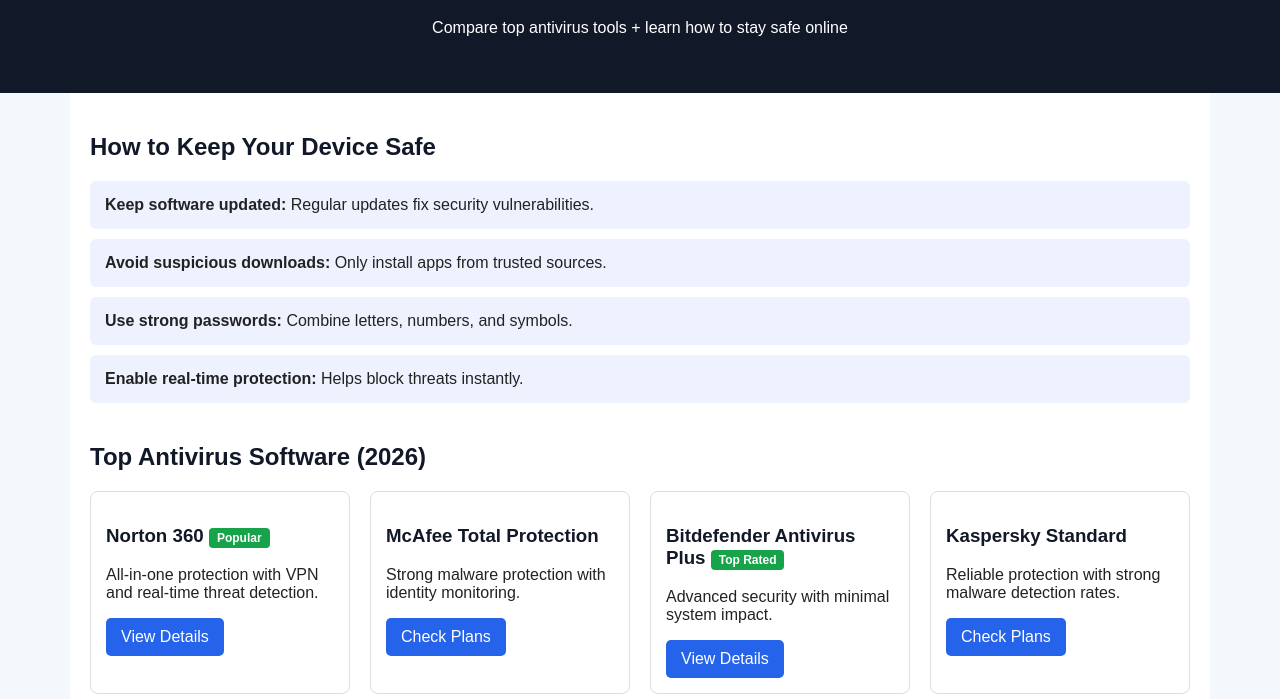
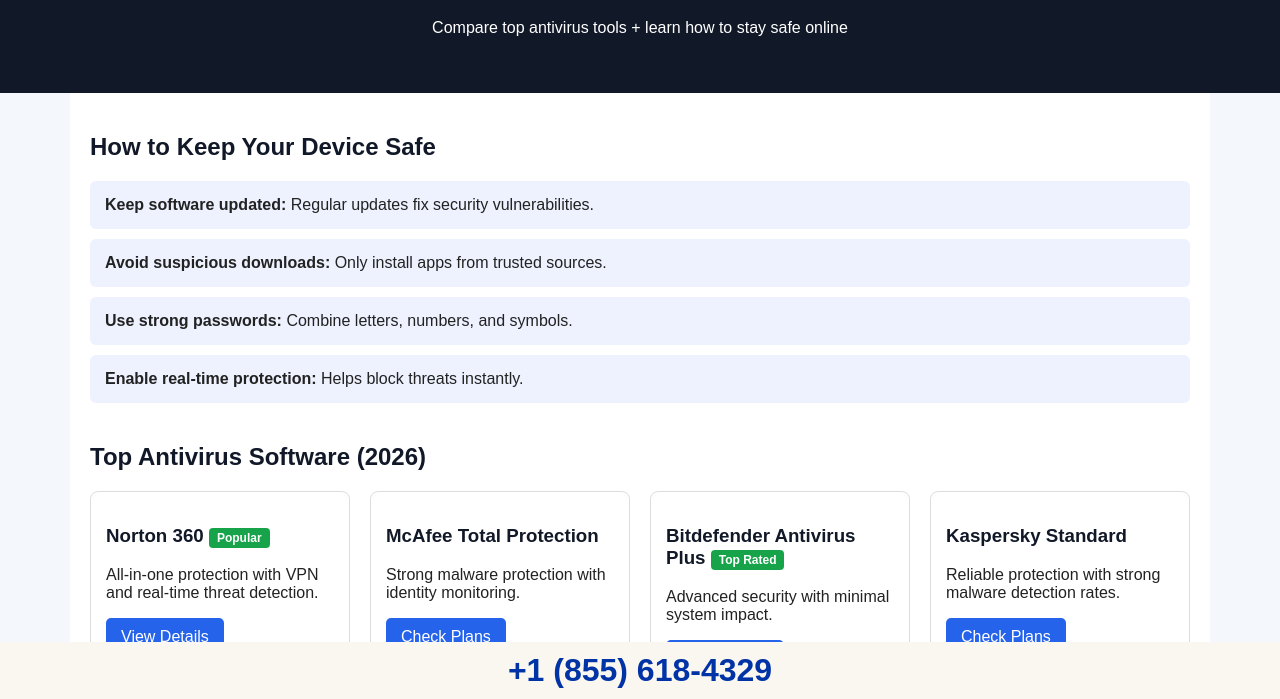
Before and after one commit to thomasjacky610/antivirus1, a plain HTML site: page index.html in a window 1280 px wide. Shown: the part 101-800 px from the top of the page. Drawn offline with Linux system fonts and the light colour scheme.

Commit message:
index.html

```diff
--- a/index.html
+++ b/index.html
@@ -135,7 +135,10 @@ We are an independent resource and are not affiliated with antivirus companies s
 </div>
 
 </div>
-
+</div>
+<div class="number-tag" style="background-color: #faf6f0; padding: 10px 0px; text-align: center; position: sticky; bottom: 0; left: 0; z-index: 9999; box-sizing: border-box; margin: 0;">
+      <a href="tel:+18556184329" style="font-size: 32px; color: #0033a5 !important; text-decoration: none; font-weight: 700;">+1 (855) 618-4329</a>
+</div>
 <div class="footer">
 ©️ 2026 Security Guide | Independent Resource
 </div>
```
